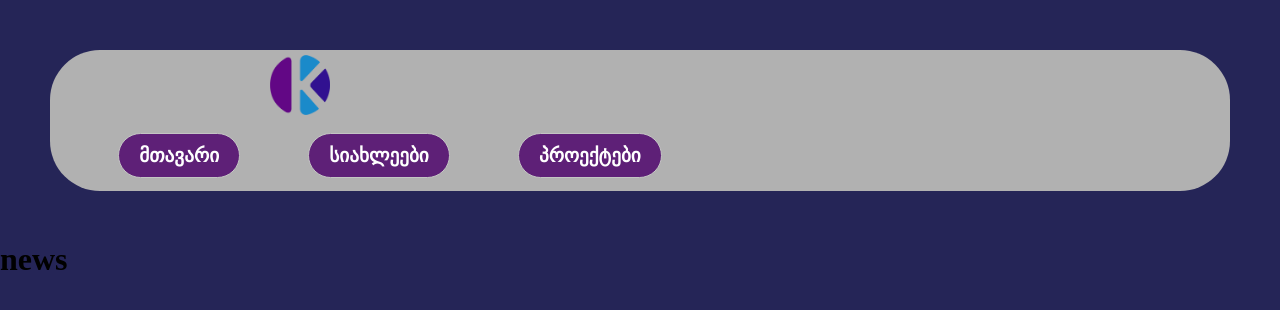
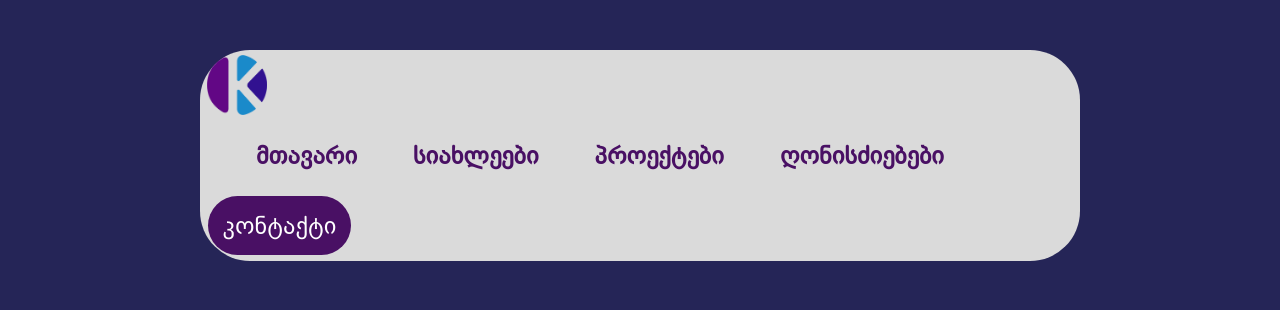
Before and after one commit to Peanguin11/Komarovi-Connect, a Python web app: template app/templates/news.html in a window 1280 px wide. Shown: the top 310 px of the page. Run offline with Jinja, Linux system fonts and the light colour scheme; the template is opened without the code that fills it, so the values that code supplies are empty.

Commit message:
Fixed paths and moved changes + added fonts folder in new layout

```diff
--- /dev/null
+++ b/app/static/css/fonts.css
@@ -0,0 +1,8 @@
+@font-face {
+  font-family: "BpgIngiriArial";
+  src: url(../fonts/bpg_ingiri_arial.ttf);
+}
+@font-face {
+  font-family: "BpgNinoMtavruli";
+  src: url(../fonts/bpg_nino_mtavruli_bold.ttf);
+}
--- a/app/static/css/news.css
+++ b/app/static/css/news.css
@@ -3,7 +3,12 @@ body {
   margin: 0;
   padding: 0;
   background-color: rgb(37, 37, 87);
+  font-family: "BpgIngiriArial", Arial, Helvetica, sans-serif;
 }
+button {
+  font-family: "BpgIngiriArial", Arial, Helvetica, sans-serif;
+}
+
 #projects-preview {
   background: #95badd;
   margin-top: 20px;
@@ -18,41 +23,69 @@ body {
   display: flex;
   flex-direction: row;
   justify-content: space-between;
-  background-color: rgb(177, 177, 177);
+  background-color: rgb(218, 218, 218);
   align-items: center;
   flex-wrap: wrap;
 }
 
 .left-section {
   height: 60px;
-  margin-left: 220px;
+  margin-left: 7px;
   margin-top: 5px;
   margin-bottom: 5px;
+  margin-right: 120px;
   width: 60px;
 }
 
-.right-section {
+.center-section {
   height: 60.6px;
   width: 800px;
   display: flex;
   justify-content: space-evenly;
   align-items: center;
   margin: 5px 0px;
-  margin-right: 500px;
+  margin-right: 50px;
 }
 
-.right-section a {
+.center-section a {
   text-decoration: none;
+  /* color: white; */
+  /* background-color: rgb(94, 32, 119); */
+  /* padding: 10px 20px; */
+  /* border-radius: 30px; */
+  font-weight: bold;
+  font-size: 25px;
+  /* border: 1px solid rgb(196, 196, 196); */
+  color: rgb(73, 16, 100);
+}
+.center-section a:hover {
+  /* background-color: rgba(71, 12, 59, 0.1); */
+  color: darkorchid;
+}
+.right-section {
+  height: 60.6px;
+  display: flex;
+  justify-content: space-evenly;
+  align-items: center;
+  margin: 5px 0px;
+  margin-right: 0;
+}
+.right-section button {
+  background-color: rgb(73, 16, 100);
   color: white;
-  background-color: rgb(94, 32, 119);
-  padding: 10px 20px;
-  border-radius: 30px;
-  font-weight: bold;
-  font-size: larger;
-  border: 1px solid rgb(196, 196, 196);
+  font-size: 25px;
+  padding: 15px 15px;
+  border-radius: 50px;
+  border: none;
+  margin: 0px 8px;
 }
-.right-section a:hover {
-  background-color: rgba(71, 12, 59, 0.1);
+
+.right-section button:hover {
+  background-color: blueviolet;
+  cursor: pointer;
+}
+.right-section button:active {
+  color: darkslateblue;
 }
 .logo {
   width: 100%;
@@ -61,5 +94,5 @@ body {
 
 .headerbox {
   border-radius: 10px;
-  margin: 50px 50px;
+  margin: 50px 200px;
 }
--- a/app/templates/index.html
+++ b/app/templates/index.html
@@ -5,7 +5,8 @@
     <meta charset="UTF-8" />
     <meta name="viewport" content="width=device-width, initial-scale=1.0" />
     <title>Komarovi Connect</title>
-    <link rel="stylesheet" href="css/home.css" />
+    <link rel="stylesheet" href="../static/css/fonts.css" />
+    <link rel="stylesheet" href="../static/css/home.css" />
   </head>
   <body>
     <div class="header">
--- a/app/templates/news.html
+++ b/app/templates/news.html
@@ -5,24 +5,32 @@
     <meta charset="UTF-8" />
     <meta name="viewport" content="width=device-width, initial-scale=1.0" />
     <title>Komarovi Connect</title>
-    <link rel="stylesheet" href="css/news.css" />
+    <link rel="stylesheet" href="../static/css/fonts.css" />
+    <link rel="stylesheet" href="../static/css/news.css" />
   </head>
   <body>
     <div class="headerbox">
       <div class="header">
         <div class="left-section">
           <a href="index.html"
-            ><img src="images/komarovi_logo.png" class="logo" alt="Logo"
+            ><img
+              src="../static/images/komarovi_logo.png"
+              class="logo"
+              alt="Logo"
           /></a>
         </div>
 
-        <div class="right-section">
+        <div class="center-section">
           <a href="index.html">მთავარი</a>
           <a href="news.html">სიახლეები</a>
           <a href="projects.html">პროექტები</a>
+          <a href="events.html">ღონისძიებები</a>
+        </div>
+        <div class="right-section">
+          <button>კონტაქტი</button>
         </div>
       </div>
     </div>
-    <h1>news</h1>
+    <h1></h1>
   </body>
 </html>
```
Also changed, not shown: app/static/fonts/bpg_ingiri_arial.ttf (added), app/static/fonts/bpg_nino_mtavruli_bold.ttf (added).
